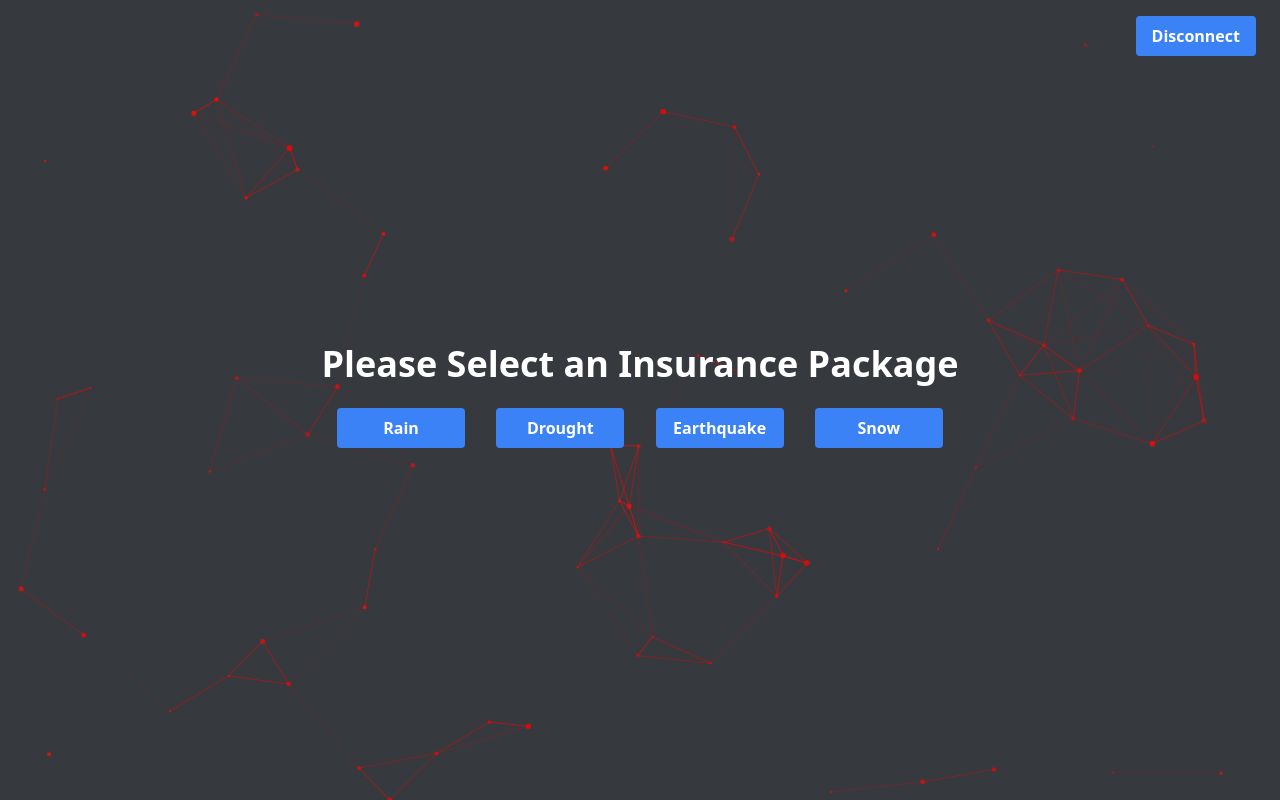
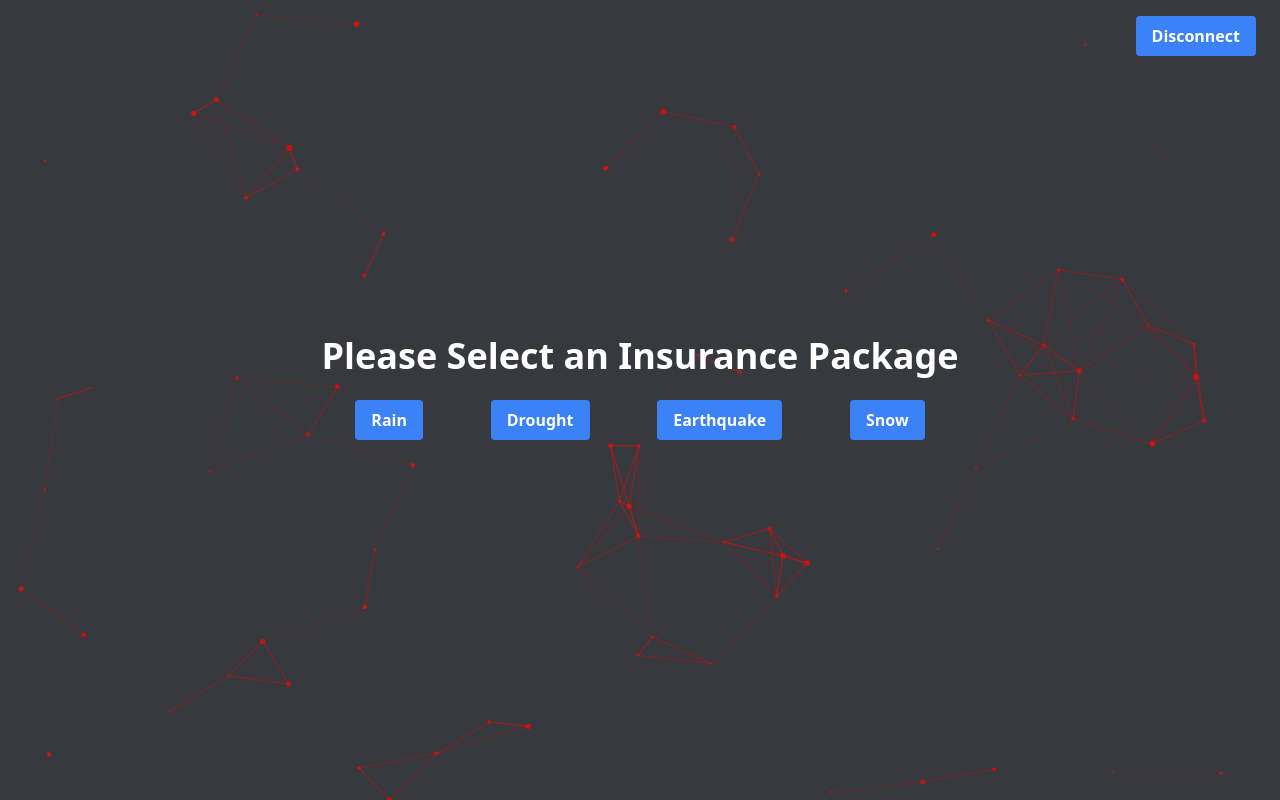
Before and after one commit to mitchhs12/Blockchain-Secured-Parametric-Insurance, a Next.js app in the folder frontend/: page /user in a window 1280 px wide. Built offline with nearby package versions, Linux system fonts and the light colour scheme; no server answers; sample sign-in values are in the browser's storage; what wagmi would draw is missing.

Commit message:
:white_check_mark: `quicksave

```diff
--- a/frontend/src/components/Content.jsx
+++ b/frontend/src/components/Content.jsx
@@ -2,17 +2,17 @@ const Content = () => {
     return (
         <div className="text-center">
             <h2 className="text-4xl font-bold text-white">Please Select an Insurance Package</h2>
-            <div className="flex justify-center mt-6">
-                <button className="w-32 bg-blue-500 hover:bg-blue-700 text-white font-bold py-2 px-4 rounded mx-auto">
+            <div className="flex flex-wrap justify-center mt-6">
+                <button className="w-20 h-20 bg-blue-500 hover:bg-blue-700 text-white font-bold py-2 px-4 rounded mx-auto mb-4 sm:w-auto sm:h-auto">
                     Rain
                 </button>
-                <button className="w-32 bg-blue-500 hover:bg-blue-700 text-white font-bold py-2 px-4 rounded mx-auto">
+                <button className="w-20 h-20 bg-blue-500 hover:bg-blue-700 text-white font-bold py-2 px-4 rounded mx-auto mb-4 sm:w-auto sm:h-auto">
                     Drought
                 </button>
-                <button className="w-32 bg-blue-500 hover:bg-blue-700 text-white font-bold py-2 px-4 rounded mx-auto">
+                <button className="w-20 h-20 bg-blue-500 hover:bg-blue-700 text-white font-bold py-2 px-4 rounded mx-auto mb-4 sm:w-auto sm:h-auto">
                     Earthquake
                 </button>
-                <button className="w-32 bg-blue-500 hover:bg-blue-700 text-white font-bold py-2 px-4 rounded mx-auto">
+                <button className="w-20 h-20 bg-blue-500 hover:bg-blue-700 text-white font-bold py-2 px-4 rounded mx-auto mb-4 sm:w-auto sm:h-auto">
                     Snow
                 </button>
             </div>
```
Also changed, not shown: 1 other file (tests, documents, lock files or other folders).
